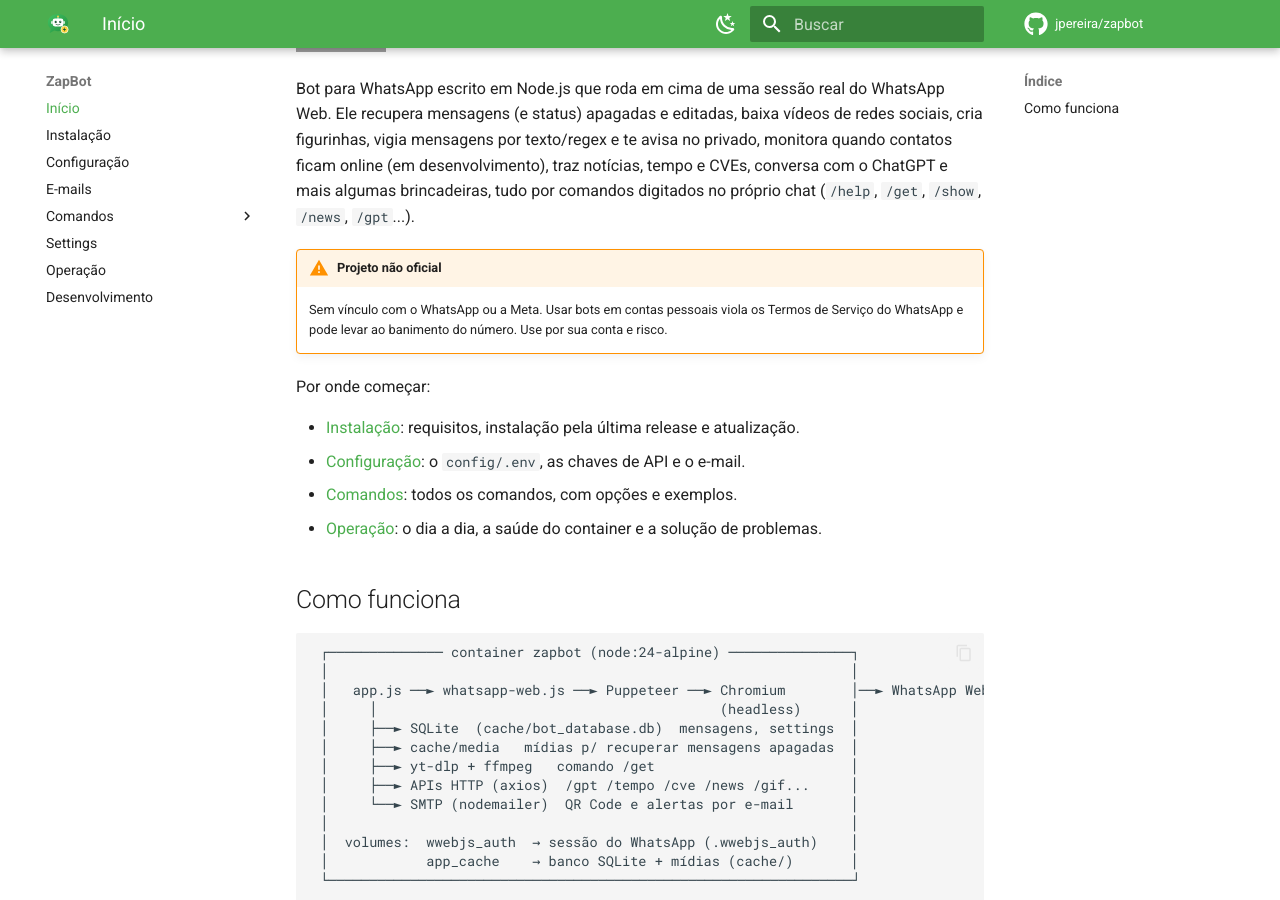
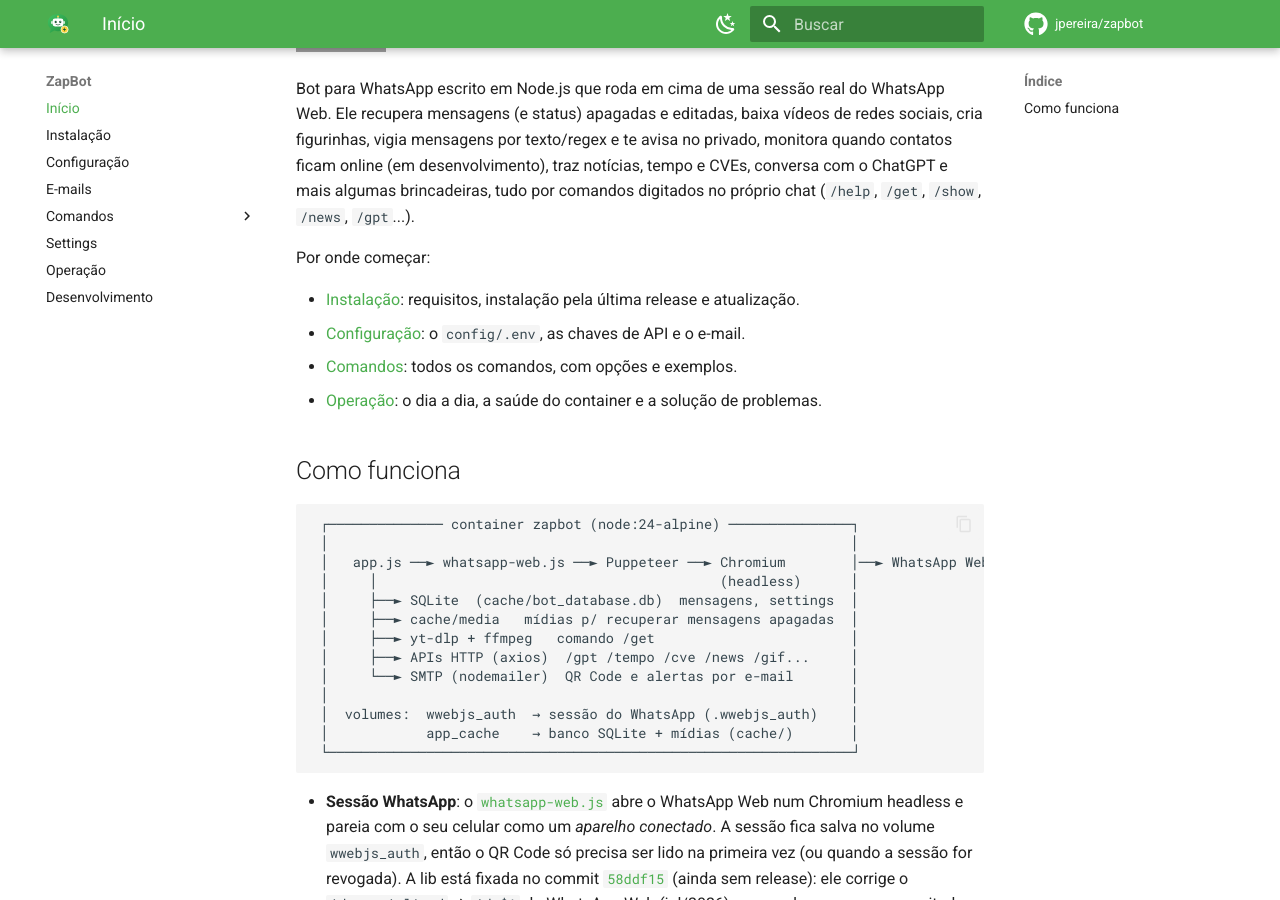
Before and after one commit to jpereira/zapbot, an MkDocs documentation site: the page built from docs/index.md, in a window 1280 px wide and 900 px high, scrolled down 367 px. Built offline with MkDocs 1.6.1 and Material for MkDocs 9.7.7, drawn with Linux system fonts in a browser that asks for light colours; comment, search, counter and statistics services are not loaded; grey boxes are pictures that could not be loaded.

Commit message:
Remove the unofficial project notice

```diff
--- a/app.js
+++ b/app.js
@@ -23,10 +23,6 @@
  * software, provided that this copyright notice is kept.
  *
  * THE SOFTWARE IS PROVIDED "AS IS", WITHOUT WARRANTY OF ANY KIND.
- *
- * Unofficial project, with no link to WhatsApp or Meta. Using bots on
- * personal accounts violates WhatsApp's Terms of Service and may lead to
- * number ban. Use at your own risk.
  */
 
 /*
--- a/docs/index.md
+++ b/docs/index.md
@@ -13,11 +13,6 @@ avisa no privado, monitora quando contatos ficam online (em desenvolvimento),
 traz notícias, tempo e CVEs, conversa com o ChatGPT e mais algumas brincadeiras,
 tudo por comandos digitados no próprio chat (`/help`, `/get`, `/show`, `/news`,
 `/gpt`...).
-
-!!! warning "Projeto não oficial"
-    Sem vínculo com o WhatsApp ou a Meta. Usar bots em contas pessoais viola os
-    Termos de Serviço do WhatsApp e pode levar ao banimento do número. Use por
-    sua conta e risco.
 
 Por onde começar:
 
```
Also changed, not shown: README.md (+0 -4 lines).
